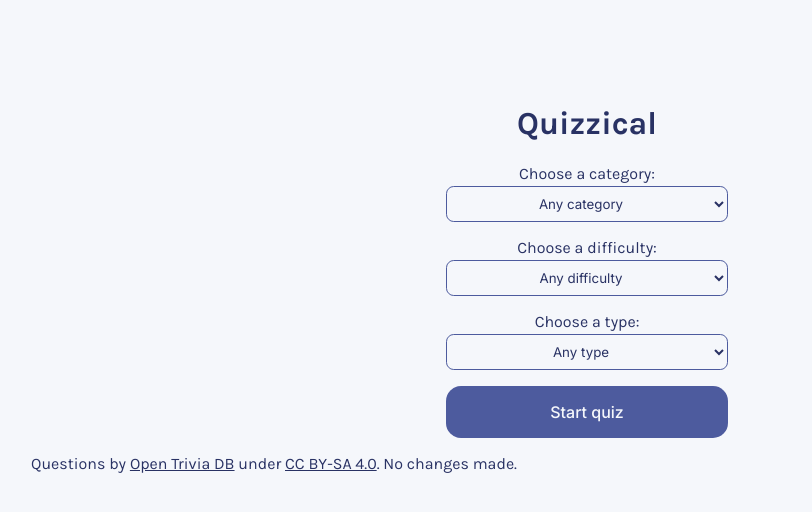
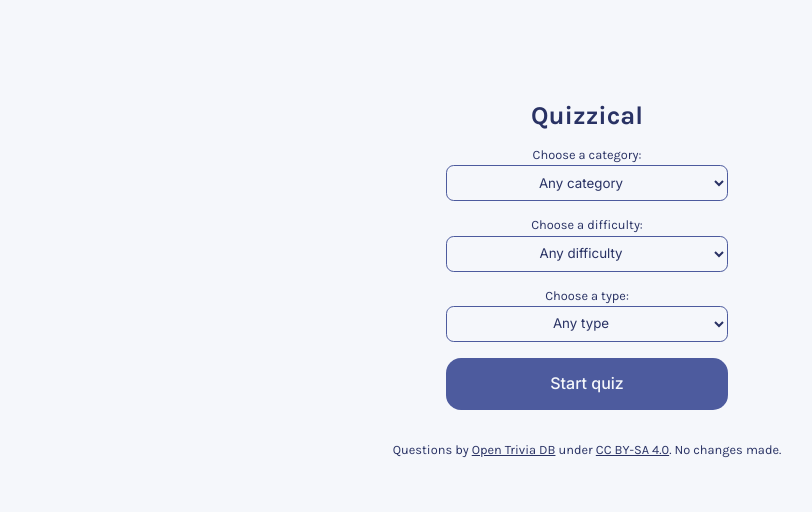
Before and after one commit to JacobYZ/quizzical-app, a React (Vite) app: page / in a window 1280 px wide. Shown: the top 512 px of the page, without its empty margins (53-865 px from the left). Built offline with nearby package versions, Linux system fonts and the light colour scheme.

Commit message:
Update font sizes and margins in CSS

```diff
--- a/src/index.css
+++ b/src/index.css
@@ -8,6 +8,7 @@ body {
   padding: 20px;
   font-family: "Karla", sans-serif;
   color: #293264;
+  font-size: 0.8rem;
 }
 main {
   max-width: 1280px;
@@ -67,8 +68,6 @@ hr {
   border: 0.771045px solid #4d5b9e;
   border-radius: 7.71045px;
   font-family: "Inter";
-
-  font-size: 10.24px;
   line-height: 12px;
   text-align: center;
 
@@ -102,10 +101,9 @@ hr {
 .score {
   font-family: "Inter";
   font-weight: 700;
-  font-size: 12.8px;
   line-height: 15px;
   text-align: center;
-  margin: 0 1.2rem;
+  margin-right: 0.5rem;
 
   color: #293264;
 }
@@ -117,7 +115,6 @@ hr {
 
   font-family: "Inter";
   font-weight: 600;
-  font-size: 10.24px;
   line-height: 12px;
   text-align: center;
 
@@ -125,7 +122,7 @@ hr {
   border: none;
 }
 
-.footer {
+footer {
   margin-top: 2rem;
   text-align: center;
   font-size: 0.8rem;
@@ -135,7 +132,7 @@ hr {
   flex-direction: column;
   align-items: center;
 }
-.dropdown{
+.dropdown {
   width: 100%;
 
   border: 0.771045px solid #4d5b9e;
```
